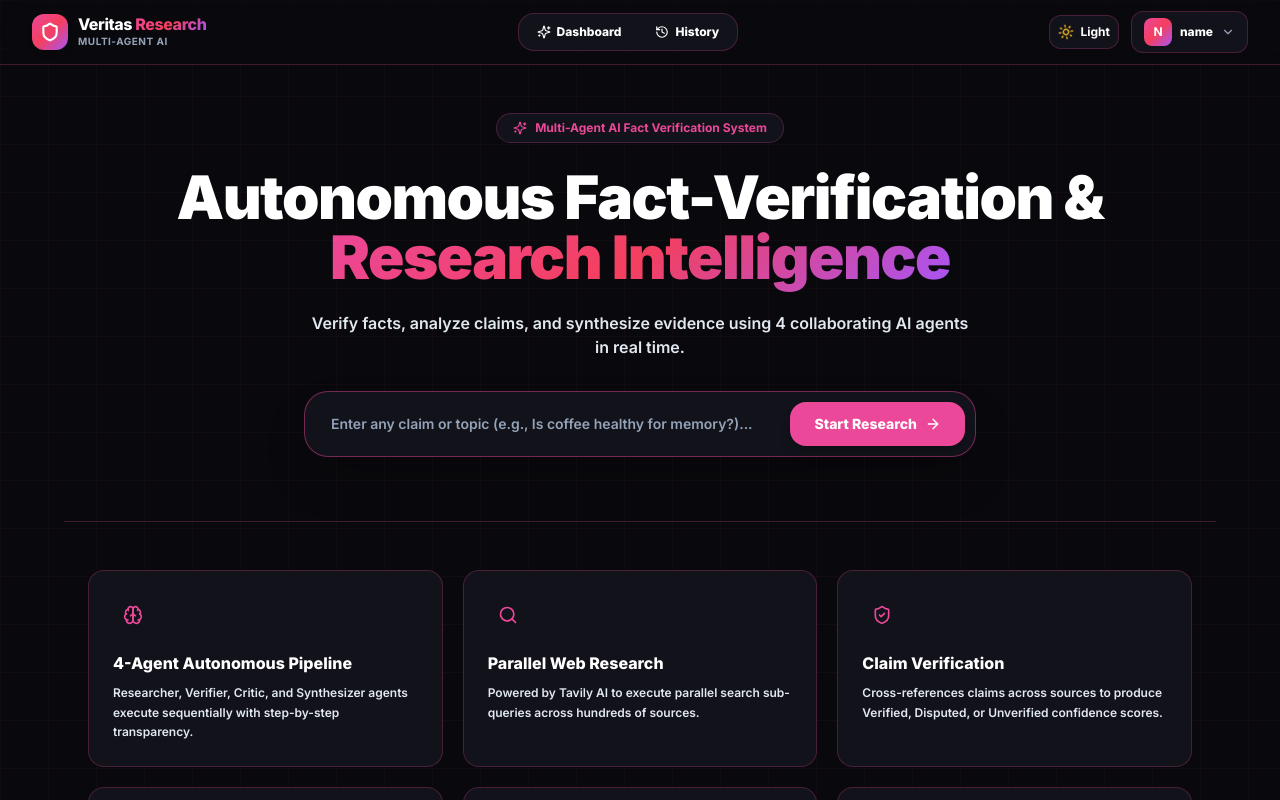
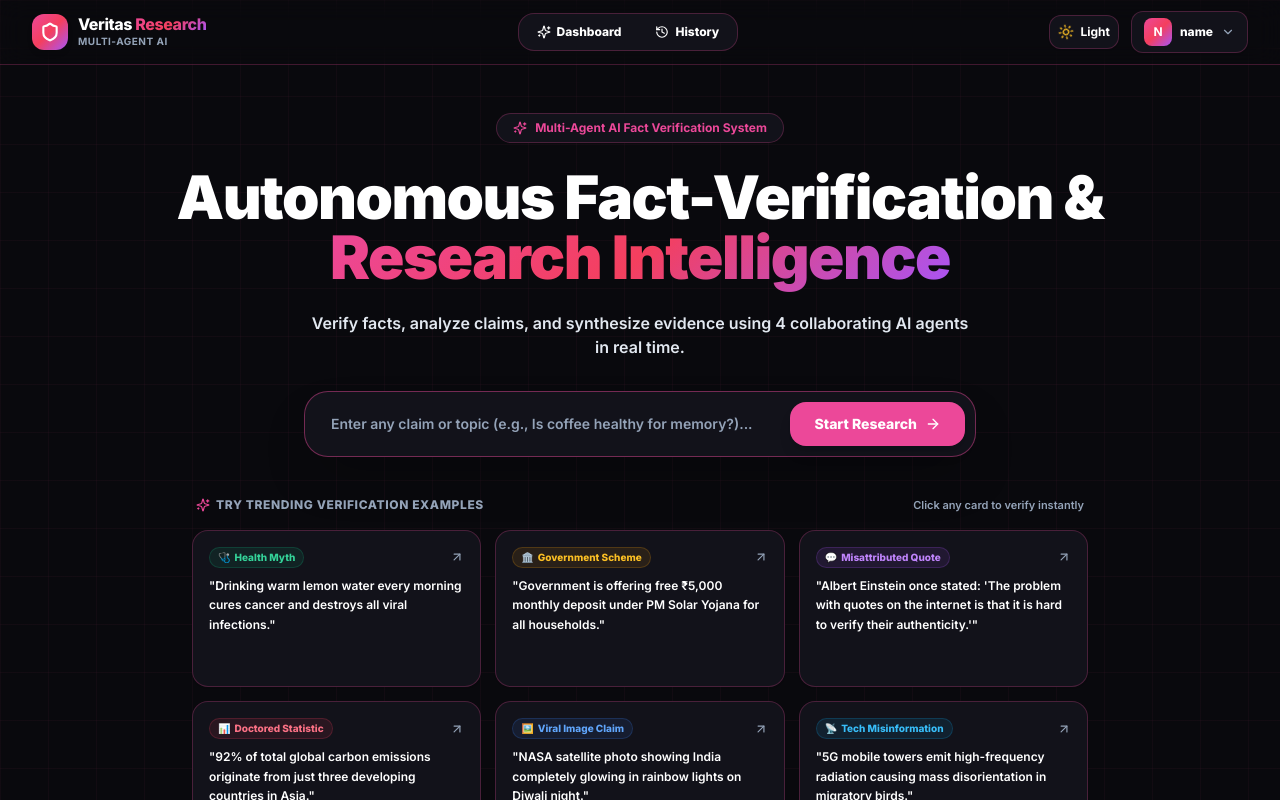
Before and after one commit to SumanthVadagana/Veritas-Research, a Next.js app in the folder frontend/: page / in a window 1280 px wide. Both pictures are taken after typing "name@example.com", "Sample123" into the empty fields and a click on the button "Sign In to Dashboard". Shown: the top 800 px of the page. Built offline with nearby package versions, Linux system fonts and the light colour scheme.

Commit message:
feat: History page with report links & 6 interactive example claims on landing page

```diff
--- a/frontend/app/history/page.tsx
+++ b/frontend/app/history/page.tsx
@@ -139,26 +139,35 @@ export default async function HistoryPage() {
                     ? Math.round(s.confidence_score * 100)
                     : null;
 
+                const confBadgeColor =
+                  confPct !== null && confPct >= 75
+                    ? "bg-emerald-500/10 text-emerald-500 border-emerald-500/25"
+                    : confPct !== null && confPct >= 40
+                    ? "bg-amber-500/10 text-amber-500 border-amber-500/25"
+                    : "bg-rose-500/10 text-rose-500 border-rose-500/25";
+
                 return (
-                  <Link key={s.id} href={`/research/${s.id}`}>
-                    <div className="flex items-center gap-3.5 p-4 rounded-2xl border border-[var(--border-subtle)] bg-[var(--bg-card)] hover:bg-[var(--bg-card-hover)] transition-all duration-200 group">
-                      <div className="w-9 h-9 rounded-xl flex items-center justify-center flex-shrink-0 bg-[var(--bg-secondary)] border border-[var(--border-subtle)]">
-                        <StatusIcon className={`w-4 h-4 ${statusColor}`} />
+                  <Link key={s.id} href={`/report/${s.id}`}>
+                    <div className="flex items-center gap-3.5 p-4 rounded-2xl border border-[var(--border-subtle)] bg-[var(--bg-card)] hover:bg-[var(--bg-card-hover)] hover:border-[var(--accent-pink)]/40 transition-all duration-200 group shadow-sm">
+                      <div className="w-10 h-10 rounded-xl flex items-center justify-center flex-shrink-0 bg-[var(--bg-secondary)] border border-[var(--border-subtle)]">
+                        <StatusIcon className={`w-5 h-5 ${statusColor}`} />
                       </div>
 
                       <div className="flex-1 min-w-0">
-                        <p className="text-sm font-medium text-[var(--text-primary)] truncate">
+                        <p className="text-sm font-extrabold text-[var(--text-primary)] truncate group-hover:text-[var(--accent-pink)] transition-colors">
                           {s.query}
                         </p>
-                        <div className="flex items-center gap-3 mt-1">
-                          <span className={`text-xs font-semibold capitalize ${statusColor}`}>
+                        <div className="flex items-center gap-2.5 mt-1.5 flex-wrap">
+                          <span className={`text-xs font-extrabold capitalize ${statusColor}`}>
                             {s.status}
                           </span>
+
                           {confPct !== null && (
-                            <span className="text-xs text-[var(--text-secondary)] font-mono">
-                              {confPct}% confidence
+                            <span className={`inline-flex items-center text-[11px] font-bold px-2 py-0.5 rounded-full border ${confBadgeColor}`}>
+                              {confPct}% Confidence
                             </span>
                           )}
+
                           <span className="text-xs text-[var(--text-muted)]">
                             {formatDistanceToNow(new Date(s.created_at), {
                               addSuffix: true,
@@ -167,7 +176,10 @@ export default async function HistoryPage() {
                         </div>
                       </div>
 
-                      <ArrowRight className="w-4 h-4 text-[var(--text-muted)] group-hover:text-[var(--accent-pink)] flex-shrink-0 transition-colors" />
+                      <div className="flex items-center gap-1.5 text-xs font-bold text-[var(--accent-pink)] opacity-0 group-hover:opacity-100 transition-opacity flex-shrink-0">
+                        <span>View Report</span>
+                        <ArrowRight className="w-3.5 h-3.5" />
+                      </div>
                     </div>
                   </Link>
                 );
--- a/frontend/app/page.tsx
+++ b/frontend/app/page.tsx
@@ -289,7 +289,7 @@ export default function LandingPage() {
             initial={{ opacity: 0, y: 20 }}
             animate={{ opacity: 1, y: 0 }}
             transition={{ delay: 0.2 }}
-            className="max-w-2xl mx-auto"
+            className="max-w-2xl mx-auto mb-10"
           >
             <div className="p-2 sm:p-2.5 rounded-3xl border border-[var(--border-medium)] bg-[var(--bg-secondary)] shadow-2xl flex flex-col sm:flex-row gap-2">
               <input
@@ -308,7 +308,88 @@ export default function LandingPage() {
               </button>
             </div>
           </motion.form>
+
+          {/* Example Claims Cards Section */}
+          <motion.div
+            initial={{ opacity: 0, y: 20 }}
+            animate={{ opacity: 1, y: 0 }}
+            transition={{ delay: 0.3 }}
+            className="max-w-4xl mx-auto text-left"
+          >
+            <div className="flex items-center justify-between mb-4 px-1">
+              <p className="text-xs font-extrabold text-[var(--text-muted)] uppercase tracking-wider flex items-center gap-1.5">
+                <Sparkles className="w-3.5 h-3.5 text-[var(--accent-pink)]" />
+                Try Trending Verification Examples
+              </p>
+              <span className="text-[11px] text-[var(--text-muted)] font-semibold">Click any card to verify instantly</span>
+            </div>
+
+            <div className="grid grid-cols-1 md:grid-cols-2 lg:grid-cols-3 gap-3.5">
+              {[
+                {
+                  type: "Health Myth",
+                  badgeColor: "bg-emerald-500/10 text-emerald-400 border-emerald-500/20",
+                  icon: "🩺",
+                  claim: "Drinking warm lemon water every morning cures cancer and destroys all viral infections.",
+                },
+                {
+                  type: "Government Scheme",
+                  badgeColor: "bg-amber-500/10 text-amber-400 border-amber-500/20",
+                  icon: "🏛️",
+                  claim: "Government is offering free ₹5,000 monthly deposit under PM Solar Yojana for all households.",
+                },
+                {
+                  type: "Misattributed Quote",
+                  badgeColor: "bg-purple-500/10 text-purple-400 border-purple-500/20",
+                  icon: "💬",
+                  claim: "Albert Einstein once stated: 'The problem with quotes on the internet is that it is hard to verify their authenticity.'",
+                },
+                {
+                  type: "Doctored Statistic",
+                  badgeColor: "bg-rose-500/10 text-rose-400 border-rose-500/20",
+                  icon: "📊",
+                  claim: "92% of total global carbon emissions originate from just three developing countries in Asia.",
+                },
+                {
+                  type: "Viral Image Claim",
+                  badgeColor: "bg-blue-500/10 text-blue-400 border-blue-500/20",
+                  icon: "🖼️",
+                  claim: "NASA satellite photo showing India completely glowing in rainbow lights on Diwali night.",
+                },
+                {
+                  type: "Tech Misinformation",
+                  badgeColor: "bg-sky-500/10 text-sky-400 border-sky-500/20",
+                  icon: "📡",
+                  claim: "5G mobile towers emit high-frequency radiation causing mass disorientation in migratory birds.",
+                },
+              ].map(({ type, badgeColor, icon, claim }) => (
+                <div
+                  key={type}
+                  onClick={() => router.push(`/research?topic=${encodeURIComponent(claim)}&depth=standard`)}
+                  className="p-4 rounded-2xl border border-[var(--border-subtle)] bg-[var(--bg-card)] hover:border-[var(--accent-pink)]/50 hover:bg-[var(--bg-card-hover)] transition-all cursor-pointer flex flex-col justify-between group shadow-sm"
+                >
+                  <div>
+                    <div className="flex items-center justify-between mb-2">
+                      <span className={`inline-flex items-center gap-1 text-[10px] font-extrabold px-2 py-0.5 rounded-full border ${badgeColor}`}>
+                        <span>{icon}</span>
+                        <span>{type}</span>
+                      </span>
+                      <ArrowUpRight className="w-3.5 h-3.5 text-[var(--text-muted)] group-hover:text-[var(--accent-pink)] transition-colors" />
+                    </div>
+                    <p className="text-xs font-semibold text-[var(--text-primary)] leading-relaxed line-clamp-3">
+                      "{claim}"
+                    </p>
+                  </div>
+                  <div className="mt-3 pt-2 border-t border-[var(--border-subtle)] flex items-center justify-between text-[10px] font-bold text-[var(--accent-pink)] opacity-0 group-hover:opacity-100 transition-opacity">
+                    <span>Fact Check Now</span>
+                    <ArrowRight className="w-3 h-3" />
+                  </div>
+                </div>
+              ))}
+            </div>
+          </motion.div>
         </section>
+
 
         {/* Feature Grid */}
         <section className="max-w-6xl mx-auto px-4 sm:px-6 py-12 border-t border-[var(--border-subtle)]">
```
